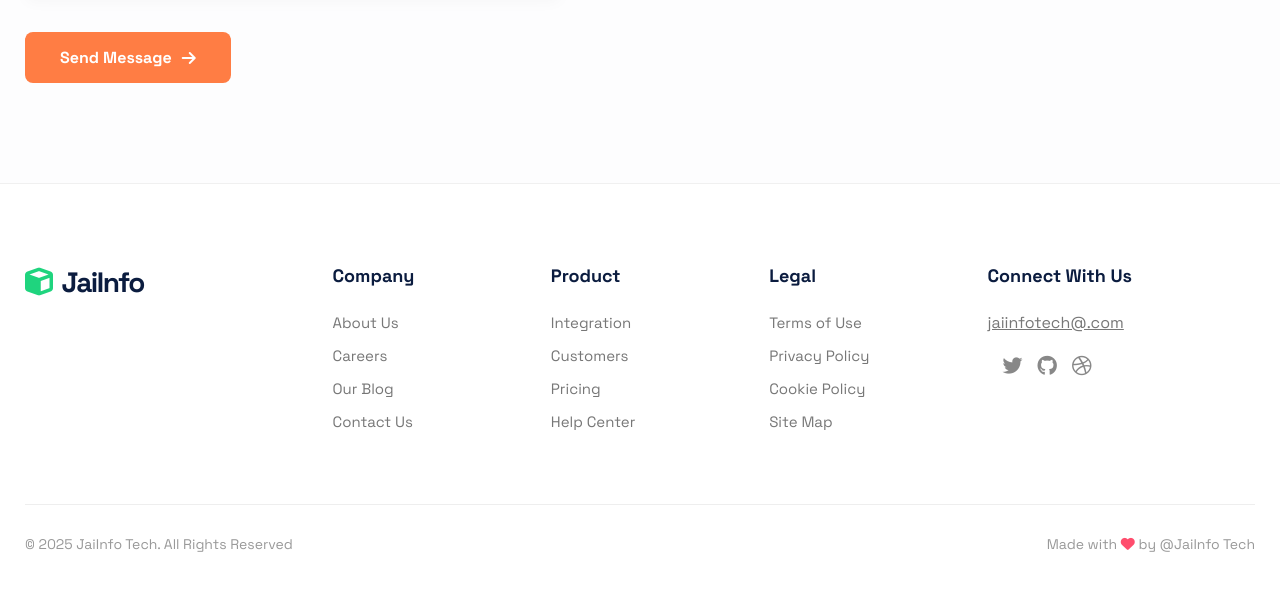
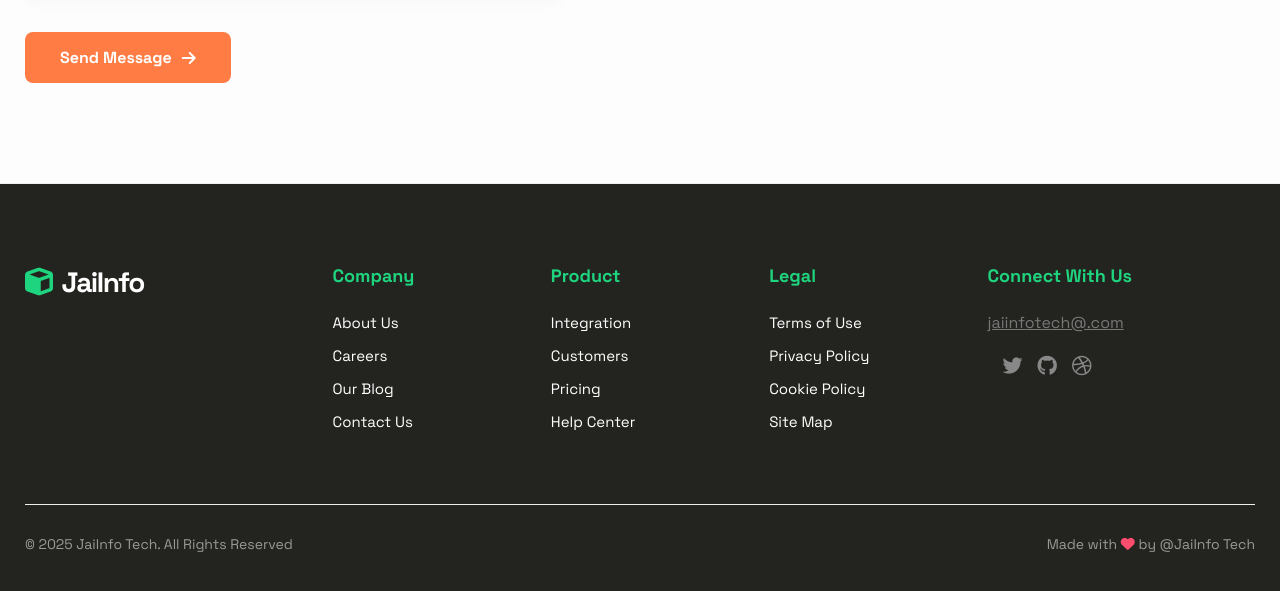
Before and after one commit to Mr-jayaram/company, a plain HTML site: page index.html in a window 1280 px wide. Shown: the part 4590-5181 px from the top of the page. Drawn offline with nearby package versions, Linux system fonts and the light colour scheme; some icons are missing.

Commit message:
Update index.html

```diff
--- a/index.html
+++ b/index.html
@@ -866,9 +866,9 @@
 
         /* ================= FOOTER SECTION ================= */
         .main-footer {
-            background: #fff;
+            background: #23241f;
             padding: 80px 25px 40px;
-            color: #444;
+            color: #fff;
             border-top: 1px solid #f0f0f0;
         }
 
@@ -888,7 +888,7 @@
         }
 
         .footer-logo-side .logo {
-            color: #0b1c3f;
+            color: #fff;
             display: flex;
             align-items: center;
             gap: 10px;
@@ -907,7 +907,7 @@
         .footer-nav-col h4 {
             font-size: 18px;
             font-weight: 700;
-            color: #0b1c3f;
+            color: #1fd47e;
             margin-bottom: 25px;
         }
 
@@ -921,7 +921,7 @@
 
         .footer-nav-col ul li a {
             text-decoration: none;
-            color: #777;
+            color: #fff;
             font-size: 15px;
             transition: 0.3s;
         }
@@ -939,7 +939,7 @@
         .footer-contact-col h4 {
             font-size: 18px;
             font-weight: 700;
-            color: #0b1c3f;
+            color: #1fd47e;
             margin-bottom: 25px;
         }
 
@@ -1038,7 +1038,9 @@
             .hero-actions .hero-link{ display: none; }
             .meetup-image-box{display: none;}
             .form-grid-new { grid-template-columns: 1fr; }
-            .footer-container { flex-direction: column; text-align: center; }
+            .footer-container { flex-direction: column;
+                /* text-align: center; */
+             }
             .footer-socials { justify-content: center; }
             .footer-bottom-bar { flex-direction: column; gap: 15px; }
             .stats-section { background-size: auto;}
```
